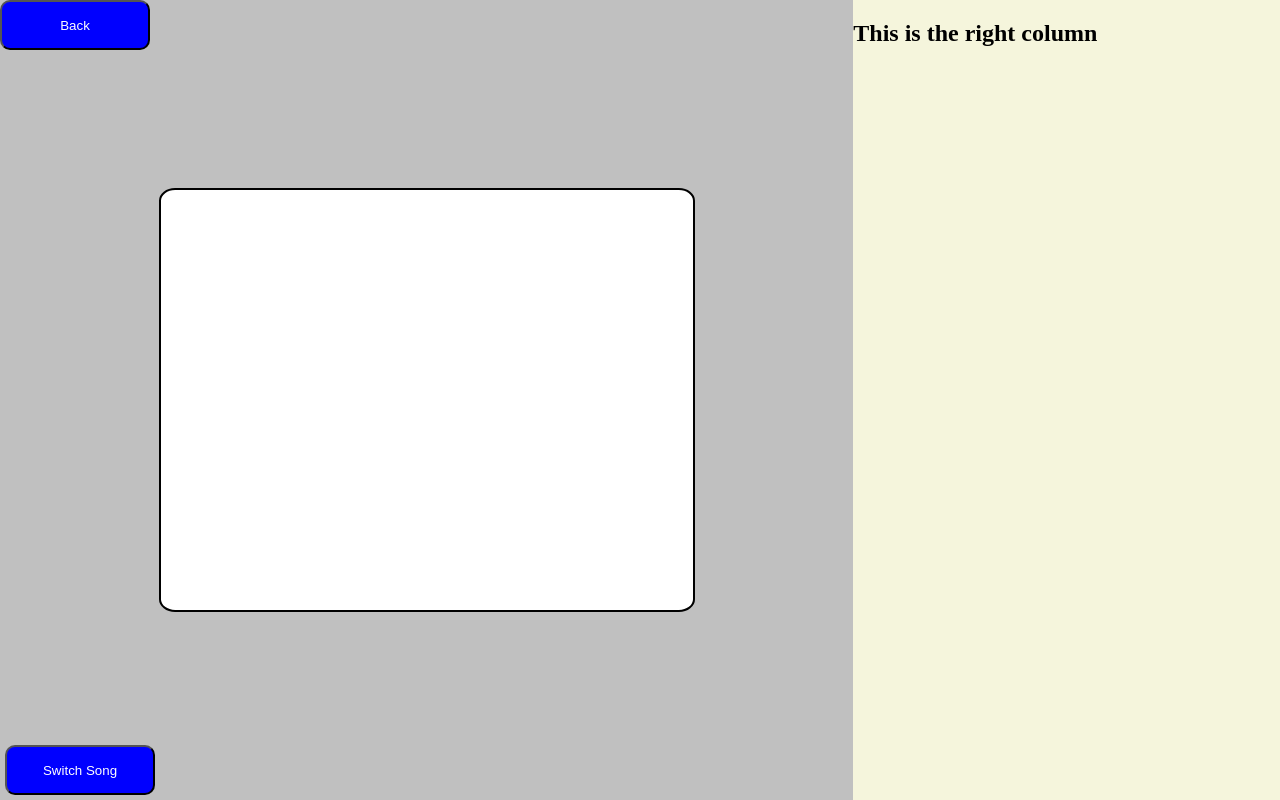
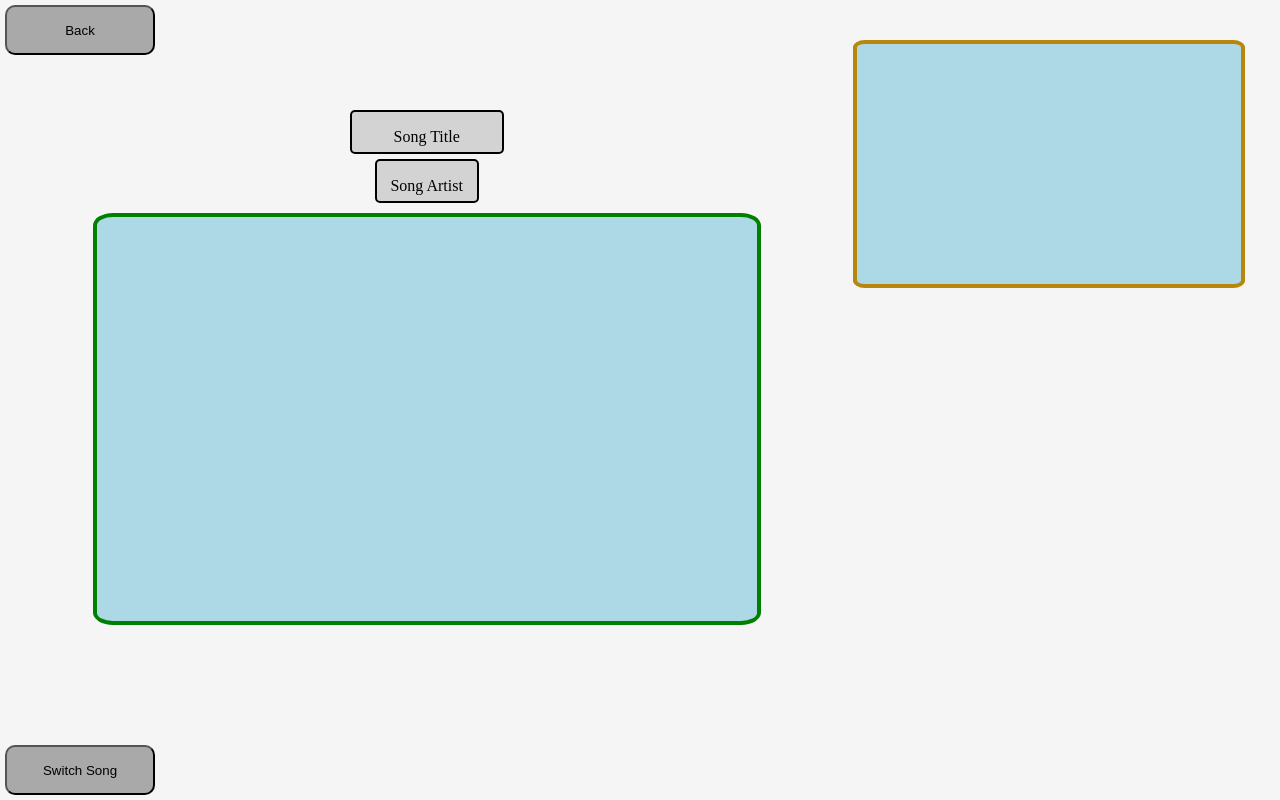
Before and after one commit to MasterTemple/CSCI-450-Group-Project, a SvelteKit app: page /PresenterView in a window 1280 px wide. Built offline with nearby package versions, Linux system fonts and the light colour scheme.

Commit message:
Updated view to include song title, artist name, and preview for the next slide.

```diff
--- a/src/routes/PresenterView/+page.svelte
+++ b/src/routes/PresenterView/+page.svelte
@@ -2,6 +2,7 @@
     import LeftColumn from "./LeftColumn.svelte";
     import RightColumn from "./RightColumn.Svelte";
 </script>
+
 
 <div id="row">
     <div id="LeftColumn">
@@ -12,28 +13,32 @@
     </div>
 </div>
 
+
 <style>
     #row {
+        background-color: whitesmoke;
         display: flex;
         flex-direction: row;
         height: 100%;
     }
+
+
     #LeftColumn {
-        background-color: silver;
-        vertical-align: bottom;
+        /*background-color: blue;*/
         height:100%;
         width: 100vw;
         display:flex;
         align-items: center;
+        vertical-align: top;
         }
 
+
     #RightColumn {
-        background-color: beige;
+        /*background-color: beige;*/
         height:100%;
         width: 50vw;
         position: relative;
         right: var(--loc);
         display: flex;
     }
-
 </style>
--- a/src/routes/PresenterView/LeftColumn.svelte
+++ b/src/routes/PresenterView/LeftColumn.svelte
@@ -1,17 +1,30 @@
 <script>
-    function escape() {
-
-    }
+    //window.addEventListener("keyup", function(e){ if(e.keyCode == 27) history.back();}, false);
 </script>
 
+
 <a href=".././">
-    <button id="backButton" onkeydown="escape">Back</button>
+    <button id="backButton">Back</button>
 </a>
+
 
 <button id="switchSong">Switch Song</button>
 
-<div id="currentSlide">
+<div id = "songSlideStack">
+    <div id="songInfo">
+        <div id="songTitle">
+            <p>Song Title</p>
+        </div>
+        <div id="songArtist">
+            <p>Song Artist</p>
+        </div>
+    </div>
 
+
+    <div id="currentSlide">
+
+
+    </div>
 </div>
 
 <style>
@@ -19,12 +32,13 @@
         position: absolute;
         left: 0;
         top: 0;
+        margin: 5px;
         border-radius: 10px;
         height: 50px;
         width: 150px;
-        background-color: blue;
-        color:white;
+        background-color: darkgray;
     }
+
 
     #switchSong {
         position: absolute;
@@ -34,17 +48,55 @@
         border-radius: 10px;
         height: 50px;
         width: 150px;
-        background-color: blue;
-        color:white;
+        background-color: darkgray;
     }
 
+
+    #songSlideStack {
+        display:flex;
+        flex-direction: column;
+        margin:auto;
+        text-align: center;
+    }
+
+
+    #songInfo {
+        margin: auto;
+        margin-top: -10vh;
+        padding: 10px;
+    }
+
+
+    #songTitle {
+        border: 2px solid black;
+        background-color: lightgray;
+        border-radius: 5px;
+        height: 40px;
+        width: 150px;
+        text-wrap:balance;
+        margin: 5px;
+    }
+
+
+    #songArtist {
+        border: 2px solid black;
+        background-color: lightgray;
+        border-radius: 5px;
+        height: 40px;
+        width: 100px;
+        text-wrap: balance;
+        margin: auto;
+    }
+
+
     #currentSlide {
-        border: 2px solid black;
+        border: 4px solid black;
         border-radius: 3%;
-        height: 50%;
-        width: 60%;
+        border-color: green;
+        height: 30vw;
+        width: 50vw;
         padding: 10px;
         margin: auto;
-        background-color: white;
+        background-color: lightblue;
         }
 </style>
--- a/src/routes/PresenterView/RightColumn.svelte
+++ b/src/routes/PresenterView/RightColumn.svelte
@@ -2,8 +2,27 @@
 
 </script>
 
-<h2>This is the right column</h2>
+<div id="previewStack">
+    <div id="nextSlidePreview">
+
+    </div>
+    <div id="allSlides">
+
+    </div>
+</div>
 
 <style>
+    #previewStack {
+        display: flex;
+        flex-direction: column;
+        margin-top: 5vh;
+    }
 
+    #nextSlidePreview {
+        border: 4px solid darkgoldenrod;
+        border-radius: 3%;
+        height: 30vh;
+        width: 30vw;
+        background-color: lightblue;
+    }
 </style>
```
